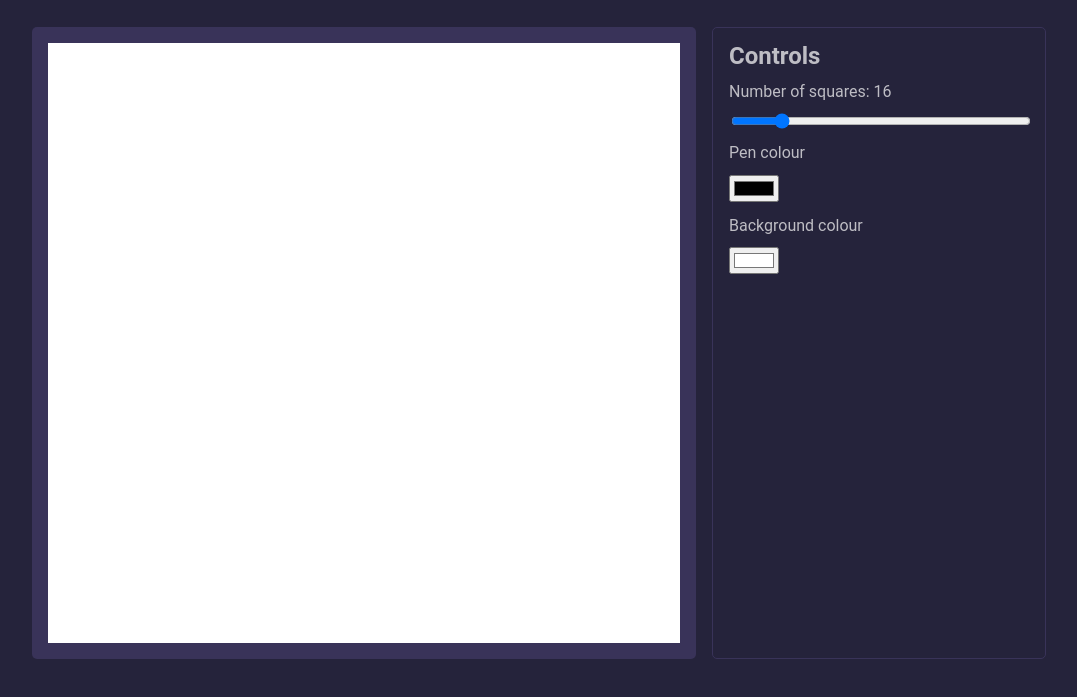
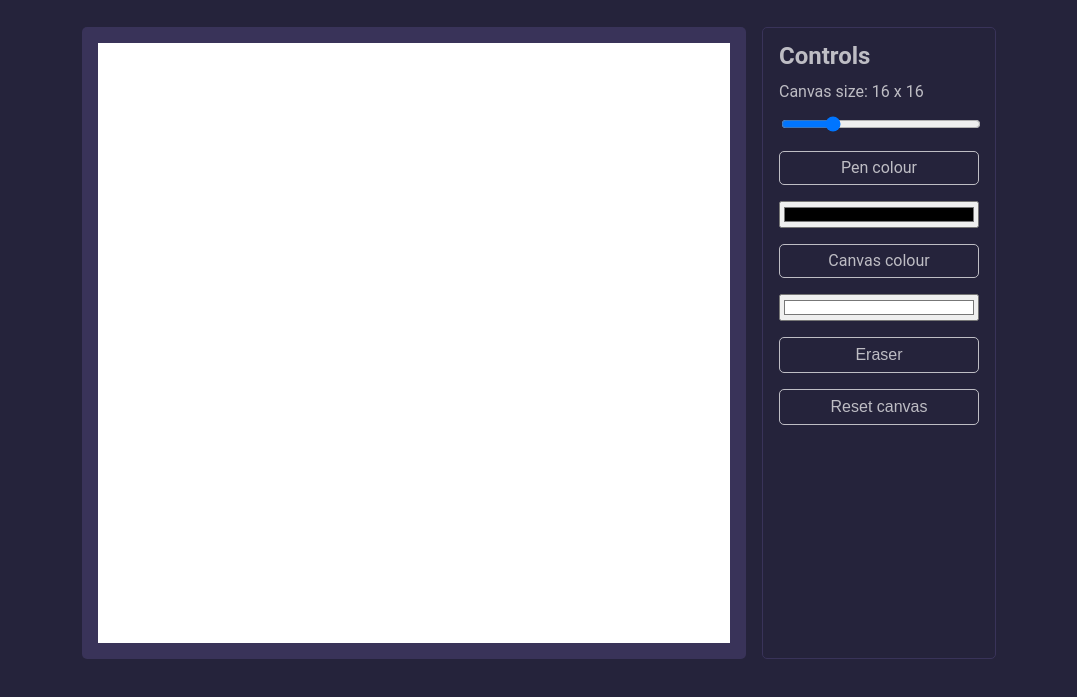
Before and after one commit to Jeppner/etch-a-sketch, a plain HTML site: page index.html in a window 1280 px wide. Shown: the part 85-782 px from the top of the page, without its empty margins (118-1195 px from the left). Drawn offline with Linux system fonts and the light colour scheme.

Commit message:
Added styling changes and eraser functionality

```diff
--- a/app.js
+++ b/app.js
@@ -6,16 +6,25 @@ let currentNumSquares = document.querySelector('.currentNumSquares');
 let numSquares = parseInt(document.querySelector('#numSquares').value);
 let squares = document.querySelectorAll('.square');
 
+let tools = Array.from(document.querySelectorAll('.tool'));
+let penColour = document.querySelector('#drawingColour');
+let eraser = document.querySelector('#eraser');
+
+let reset = document.querySelector('#reset');
+
 function updateSquares () {
-    currentNumSquares.textContent = document.querySelector('#numSquares').value;
+    currentNumSquares.textContent = `${document.querySelector('#numSquares').value} x ${document.querySelector('#numSquares').value}`;
     clearBoard();
-    createBoard();
 }
 
 function clearBoard() {
     while(board.firstChild) {
         board.removeChild(board.lastChild);
     }
+    backgroundColour.value = '#FFFFFF';
+    board.style.backgroundColor = '#FFFFFF';
+    drawingColour.value = '#000000';
+    createBoard();
 }
 
 function createBoard () {
@@ -51,3 +60,28 @@ function chooseBackground () {
     let backgroundColour = document.querySelector('#backgroundColour').value;
     board.style.backgroundColor = backgroundColour;
 }
+
+
+function erase () {
+    squares = document.querySelectorAll('.square');
+    squares.forEach(function(elem) {
+        elem.addEventListener("mousemove", function(e) {
+            if(e.buttons == 1 ) {
+                e.preventDefault();
+            elem.style.backgroundColor = 'transparent';
+            }
+        });
+    });
+}
+
+
+const activeBtn = (e) => {
+  tools.forEach(node => {
+    node.classList.remove('active');
+  });
+  e.currentTarget.classList.add('active');
+}
+
+tools.forEach(node => {
+  node.addEventListener('click', activeBtn)
+});
--- a/index.html
+++ b/index.html
@@ -17,16 +17,22 @@
         <aside class="controls container">
             <h2>Controls</h2>
             <div class="control">
-                <label for="numSquares">Number of squares: <span class="currentNumSquares">16</span></label>
-                <input type="range" name="numSquares" id="numSquares" value="16" min="1" max="100" step="1" onchange="updateSquares(this.value);">
+                <label for="numSquares">Canvas size: <span class="currentNumSquares">16 x 16</span></label>
+                <input type="range" name="numSquares" id="numSquares" value="16" min="1" max="64" step="1" onchange="updateSquares(this.value);">
             </div>
             <div class="control">
-                <label for="drawingColour">Pen colour</label>
+                <label for="drawingColour" class="btn tool">Pen colour</label>
                 <input type="color" name="drawingColour" id="drawingColour" onchange="chooseColour(this.value);">
             </div>
             <div class="control">
-                <label for="backgroundColour">Background colour</label>
+                <label for="backgroundColour" class="btn tool">Canvas colour</label>
                 <input type="color" name="backgroundColour" id="backgroundColour" value="#FFFFFF" onchange="chooseBackground(this.value);">
+            </div>
+            <div class="control">
+                <button class="btn tool" id="eraser" onclick="erase()">Eraser</button>
+            </div>
+            <div class="control">
+                <button type="reset" id="reset" class="btn" onclick="clearBoard();">Reset canvas</button>
             </div>
         </aside>
     </main>
--- a/style.css
+++ b/style.css
@@ -102,14 +102,46 @@ input {
 	margin-bottom: 1em;
 }
 
+input, .btn {
+	width: 100%;
+	display: inline-block;
+	width: 100%;
+	box-sizing: border-box;
+	-moz-box-sizing: border-box;
+    -webkit-box-sizing: border-box;
+	font-size: 1rem;
+	text-align: center;
+	transition: 0.1s;
+}
+
+.active {
+	background: white !important;
+	color: #393359 !important;
+	border: 1px solid white;
+}
+
+.newSquares {
+	border: 1px solid lavender;
+}
+
+.btn:hover {
+	scale: 1.05;
+}
+
 input[type="range"] {
 	width: 100%;
 }
-
+.btn {
+	background: transparent;
+	border: 1px solid #bebdc4;
+	color: #bebdc4;
+	border-radius: 5px;
+	padding: .5em;
+}
 /* Desktop queries */
 @media screen and (min-width: 1024px) {
 	#main {
-		grid-template-columns: 1fr 300px;
+		grid-template-columns: 1fr 200px;
 	}
 }
 /* Mobile queries */
```
